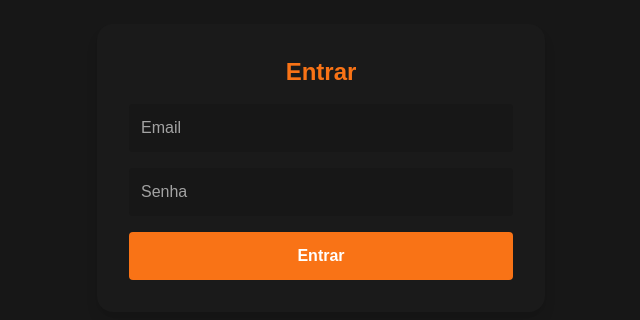
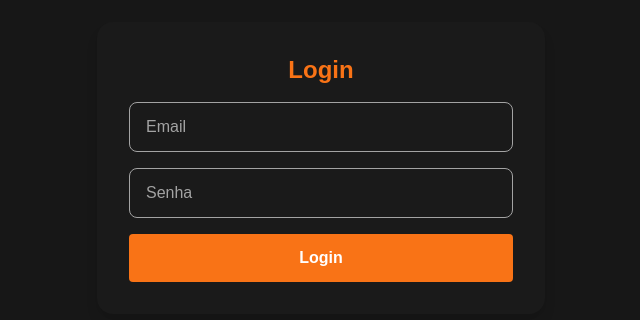
Before and after one commit to ColellaDev/bolao-oval, a Next.js app: page /login in a window 1280 px wide. Shown: the part 232-552 px from the top of the page, without its empty margins (319-959 px from the left). Built offline with nearby package versions, Linux system fonts and the light colour scheme.

Commit message:
Alteração CSS Login

```diff
--- a/src/app/login/page.tsx
+++ b/src/app/login/page.tsx
@@ -51,14 +51,14 @@ export default function LoginPage() {
         onSubmit={handleSubmit(onSubmit)}
         className="w-full max-w-md bg-surface p-8 rounded-2xl shadow-lg space-y-4"
       >
-        <h1 className="text-2xl font-bold text-primary text-center">Entrar</h1>
+        <h1 className="text-2xl font-bold text-primary text-center">Login</h1>
 
         <div>
           <input
             type="email"
             placeholder="Email"
             {...register('email')}
-            className="w-full p-3 rounded bg-background text-text placeholder-muted focus:outline-none"
+            className="w-full bg-surface text-text border border-muted px-4 py-3 rounded-lg placeholder-muted focus:border-transparent focus:outline-none focus:ring-2 focus:ring-primary"
           />
           {errors.email && <p className="text-red-500 text-sm">{errors.email.message}</p>}
         </div>
@@ -68,7 +68,7 @@ export default function LoginPage() {
             type="password"
             placeholder="Senha"
             {...register('password')}
-            className="w-full p-3 rounded bg-background text-text placeholder-muted focus:outline-none"
+            className="w-full bg-surface text-text border border-muted px-4 py-3 rounded-lg placeholder-muted focus:border-transparent focus:outline-none focus:ring-2 focus:ring-primary"
           />
           {errors.password && <p className="text-red-500 text-sm">{errors.password.message}</p>}
         </div>
@@ -78,7 +78,7 @@ export default function LoginPage() {
           disabled={isSubmitting}
           className="w-full bg-primary hover:bg-primary-hover text-white font-semibold py-3 rounded transition"
         >
-          {isSubmitting ? 'Entrando...' : 'Entrar'}
+          {isSubmitting ? 'Logando...' : 'Login'}
         </button>
 
         {status === 'success' && (
```
